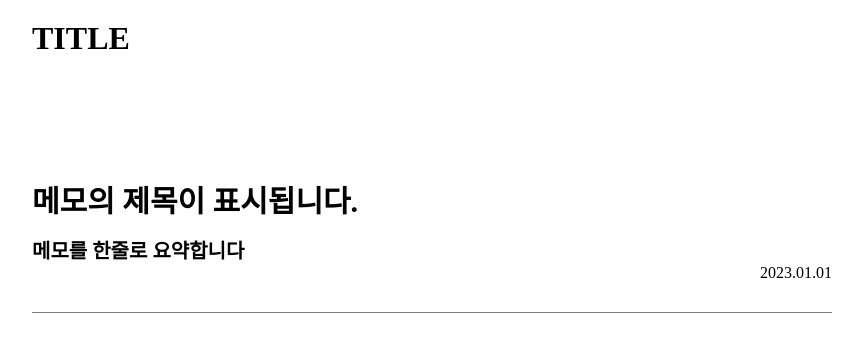
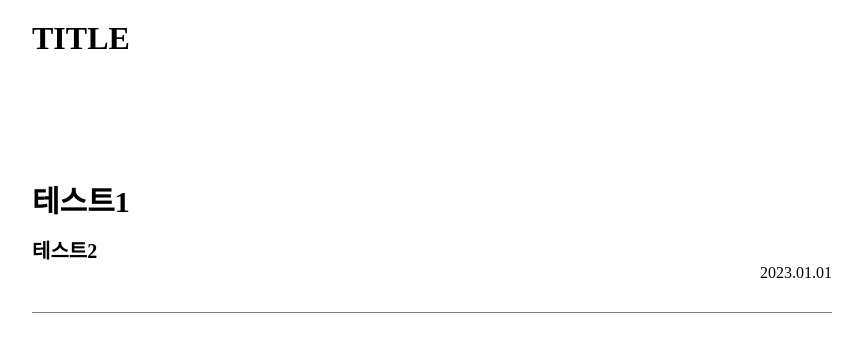
Before and after one commit to shushuburger/new, a plain HTML site: page Front/index.html in a window 1280 px wide. Shown: the whole page, without its empty margins (208-1071 px from the left). Drawn offline with Linux system fonts and the light colour scheme.

Commit message:
수정 : 예시와 완전히 일치하게 수정

```diff
--- a/Front/index.html
+++ b/Front/index.html
@@ -12,9 +12,9 @@
             <ul>
                 <li>
                     <a href="./view/20230101.html">
-                        <h1 class="title">메모의 제목이 표시됩니다.</h1>
+                        <h1 class="title">테스트1</h1>
                     </a>
-                    <h2 class="description">메모를 한줄로 요약합니다</h2>
+                    <h2 class="description">테스트2</h2>
                     <div class="createdAt">
                         <span>2023.01.01</span>
                     </div>
```
